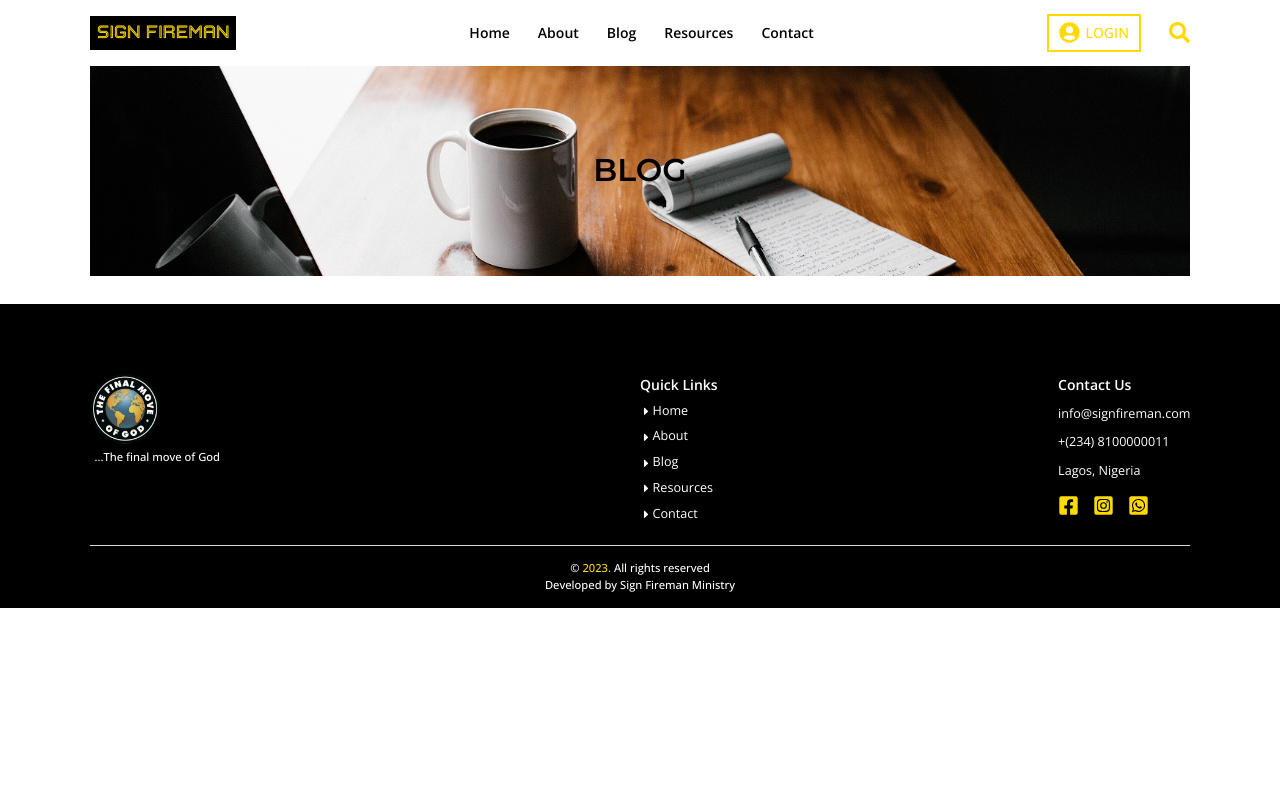
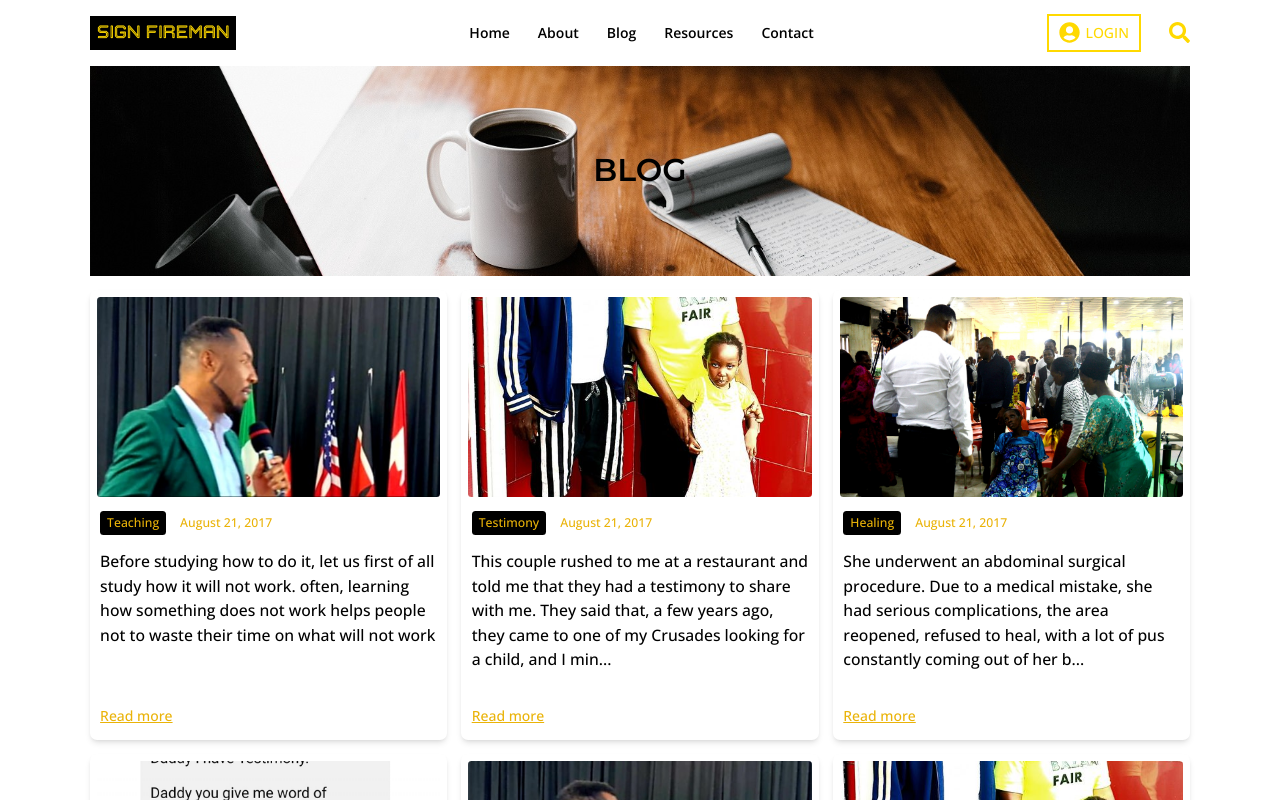
Before and after one commit to Final-move/Final-move-web, a React (Create React App) app: page /blog in a window 1280 px wide. Built offline with nearby package versions, Linux system fonts and the light colour scheme.

Commit message:
chores: update to blog page

```diff
--- a/src/data/newsData.js
+++ b/src/data/newsData.js
@@ -138,4 +138,84 @@ export const rencentNews = [
     title: "Migration To Uk After Programming",
     article: `By the prophetic 'programming' of Sign Fireman, in spite of no job and no money, in 4 weeks, my daughter moved to the UK!`,
   },
+  {
+    id: 1,
+    imgUrl: recent1,
+    tag: `Prophecy`,
+    date: `August 21, 2017`,
+    title: "Very Rich",
+    article: `The time has come for you to be very rich!`,
+  },
+  {
+    id: 2,
+    imgUrl: recent2,
+    tag: `Prophecy`,
+    date: `August 21, 2017`,
+    title: "Welcome To October 2023",
+    article: `This month is the month that God will surprise you with your greatest breakthrough! HAPPY NEW MONTH!`,
+  },
+  {
+    id: 3,
+    imgUrl: recent3,
+    tag: `Prophecy`,
+    date: `August 21, 2017`,
+    title: "CRIPPLES HEALED!",
+    article: `CRIPPLES HEALED! RECEIVE YOUR OWN MIRACLE!`,
+  },
+  {
+    id: 4,
+    imgUrl: recent4,
+    tag: `Testimony`,
+    date: `August 21, 2017`,
+    title: "The Miracle Power Of God",
+    article: `God used the man of God Sign Fireman to heal me of a very bad kidney condition and raise my father from the dead!`,
+  },
+  {
+    id: 5,
+    imgUrl: recent5,
+    tag: `Programming`,
+    date: `August 21, 2017`,
+    title: "Migration To Uk After Programming",
+    article: `By the prophetic 'programming' of Sign Fireman, in spite of no job and no money, in 4 weeks, my daughter moved to the UK!`,
+  },
+  {
+    id: 1,
+    imgUrl: recent1,
+    tag: `Prophecy`,
+    date: `August 21, 2017`,
+    title: "Very Rich",
+    article: `The time has come for you to be very rich!`,
+  },
+  {
+    id: 2,
+    imgUrl: recent2,
+    tag: `Prophecy`,
+    date: `August 21, 2017`,
+    title: "Welcome To October 2023",
+    article: `This month is the month that God will surprise you with your greatest breakthrough! HAPPY NEW MONTH!`,
+  },
+  {
+    id: 3,
+    imgUrl: recent3,
+    tag: `Prophecy`,
+    date: `August 21, 2017`,
+    title: "CRIPPLES HEALED!",
+    article: `CRIPPLES HEALED! RECEIVE YOUR OWN MIRACLE!`,
+  },
+  {
+    id: 4,
+    imgUrl: recent4,
+    tag: `Testimony`,
+    date: `August 21, 2017`,
+    title: "The Miracle Power Of God",
+    article: `God used the man of God Sign Fireman to heal me of a very bad kidney condition and raise my father from the dead!`,
+  },
+  {
+    id: 5,
+    imgUrl: recent5,
+    tag: `Programming`,
+    date: `August 21, 2017`,
+    title: "Migration To Uk After Programming",
+    article: `By the prophetic 'programming' of Sign Fireman, in spite of no job and no money, in 4 weeks, my daughter moved to the UK!`,
+  },
 ];
--- /dev/null
+++ b/src/pages/blog/BlogNews.jsx
@@ -0,0 +1,22 @@
+import React from "react";
+import { NewsCard, AsideCard } from "../../components";
+import { latestNews, rencentNews } from "../../data/newsData";
+
+const BlogNews = () => {
+  return (
+    <section className="w-full grid gap-4">
+      <section className="w-full grid gap-4 grid-cols-blog-col">
+        {latestNews.map((data, index) => (
+          <NewsCard {...data} key={index} />
+        ))}
+      </section>
+      <aside className="w-full grid grid-cols-blog-col grid-rows-3 overflow-scroll">
+        {rencentNews.map((data, index) => (
+          <AsideCard {...data} key={index} />
+        ))}
+      </aside>
+    </section>
+  );
+};
+
+export default BlogNews;
--- a/src/pages/blog/Page.js
+++ b/src/pages/blog/Page.js
@@ -1,15 +1,14 @@
 import React from "react";
 import { PageBanner } from "../../components";
 import { PageContainer } from "../../components/general";
+import BlogNews from "./BlogNews";
 
 const Blog = () => {
   return (
     <PageContainer className={"bg-white grid gap-4"}>
       <PageBanner bgImg={"bg-blog-banner"} title={"BLOG"} />
 
-      <section className="w-full"></section>
-
-      <section className="w-full grid gap-4 grid-cols-blog-col"></section>
+      <BlogNews />
     </PageContainer>
   );
 };
```
